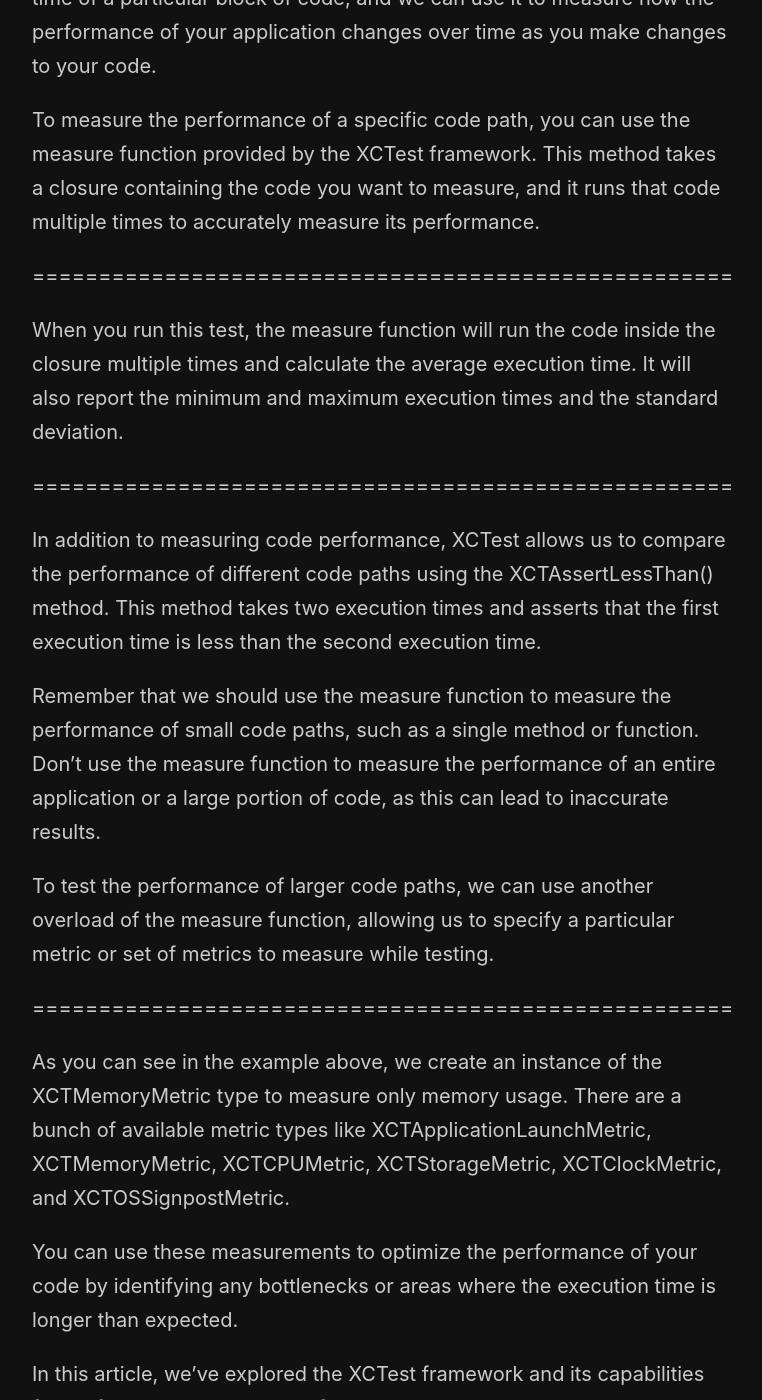
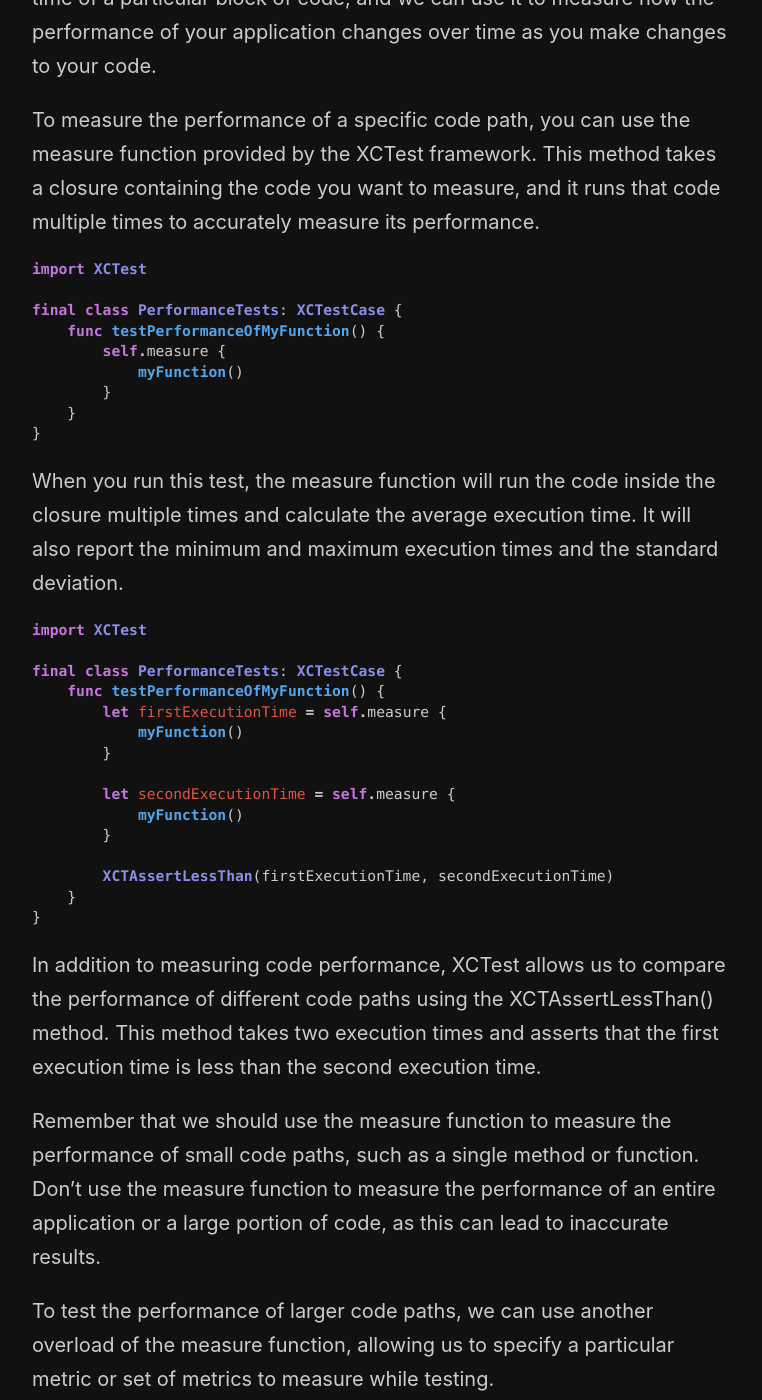
Before and after one commit to mecid/mecid.github.io, a Jekyll site: the page built from _posts/2022-03-15-performance-testing-in-swift-using-xctest-framework.md, in a window 1280 px wide and 1400 px high, scrolled down 590 px. Shown: the whole window, without its empty margins (258-1020 px from the left). Built offline with Jekyll 4.4.1, drawn with Linux system fonts in a browser that asks for light colours; some of the changed text lies outside the part shown.

Commit message:
code examples added to the performance testing post

````diff
--- a/_posts/2022-03-15-performance-testing-in-swift-using-xctest-framework.md
+++ b/_posts/2022-03-15-performance-testing-in-swift-using-xctest-framework.md
@@ -9,11 +9,37 @@
 
 To measure the performance of a specific code path, you can use the measure function provided by the XCTest framework. This method takes a closure containing the code you want to measure, and it runs that code multiple times to accurately measure its performance.
 
-=====================================================
+```swift
+import XCTest
+
+final class PerformanceTests: XCTestCase {
+    func testPerformanceOfMyFunction() {
+        self.measure {
+            myFunction()
+        }
+    }
+}
+```
 
 When you run this test, the measure function will run the code inside the closure multiple times and calculate the average execution time. It will also report the minimum and maximum execution times and the standard deviation.
 
-=====================================================
+```swift
+import XCTest
+
+final class PerformanceTests: XCTestCase {
+    func testPerformanceOfMyFunction() {
+        let firstExecutionTime = self.measure {
+            myFunction()
+        }
+
+        let secondExecutionTime = self.measure {
+            myFunction()
+        }
+
+        XCTAssertLessThan(firstExecutionTime, secondExecutionTime)
+    }
+}
+```
 
 In addition to measuring code performance, XCTest allows us to compare the performance of different code paths using the XCTAssertLessThan() method. This method takes two execution times and asserts that the first execution time is less than the second execution time.
 
@@ -21,7 +47,28 @@
 
 To test the performance of larger code paths, we can use another overload of the measure function, allowing us to specify a particular metric or set of metrics to measure while testing.
 
-=====================================================
+```swift
+import XCTest
+
+final class PerformanceTests: XCTestCase {
+    var app: XCUIApplication!
+
+    override func setUp() {
+        continueAfterFailure = false
+        app = XCUIApplication()
+        app.launch()
+    }
+
+    func testPerformanceOfSearchFlow() {
+         self.measure(metrics: [XCTMemoryMetric()]) {
+            SearchScreen(app: app)
+                .goToSearch()
+                .query("Pasta")
+                .verifyResults(contains: "Pasta")
+        }
+    }
+}
+```
 
 As you can see in the example above, we create an instance of the XCTMemoryMetric type to measure only memory usage. There are a bunch of available metric types like XCTApplicationLaunchMetric, XCTMemoryMetric, XCTCPUMetric, XCTStorageMetric, XCTClockMetric, and XCTOSSignpostMetric.
 
````
